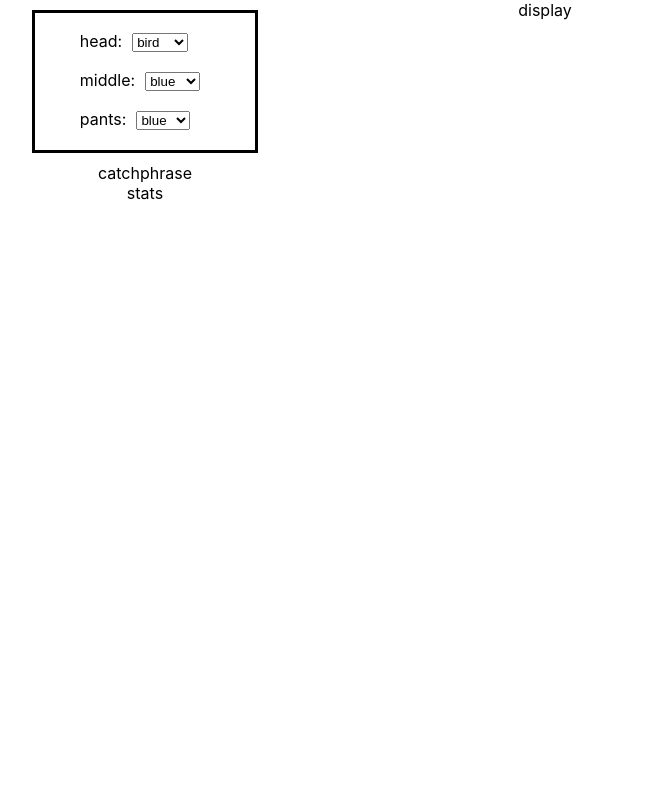
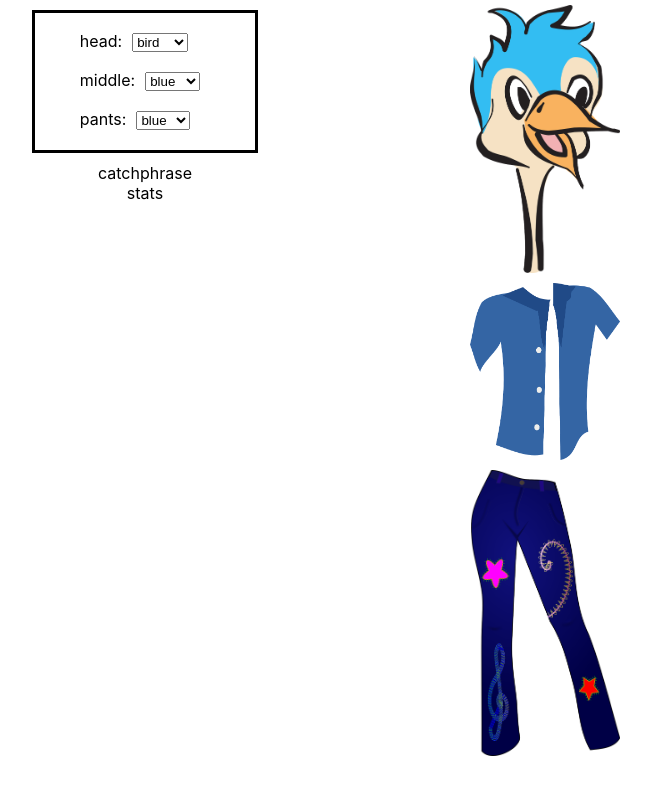
Before and after one commit to davejfish/character-builder-react, a React (Create React App) app: page / in a window 1280 px wide. Shown: the top 794 px of the page, without its empty margins (295-946 px from the left). Built offline with nearby package versions, Linux system fonts and the light colour scheme.

Commit message:
getting pictures

```diff
--- a/src/components/controls/controls.js
+++ b/src/components/controls/controls.js
@@ -2,13 +2,13 @@ import React from 'react';
 
 import './controls.css';
 
-export default function Controls() {
+export default function Controls({ setHead, setMiddle, setPants }) {
   return (
     <div className='controls'>
       <form>
         <label>
           head:
-          <select>
+          <select onClick={(e) => setHead(e.target.value)}>
             <option value='bird'>bird</option>
             <option value='dog'>dog</option>
             <option value='duck'>duck</option>
@@ -17,7 +17,7 @@ export default function Controls() {
         </label>
         <label>
           middle:
-          <select>
+          <select onClick={(e) => setMiddle(e.target.value)}>
             <option value='blue'>blue</option>
             <option value='dress'>dress</option>
             <option value='pink'>pink</option>
@@ -26,7 +26,7 @@ export default function Controls() {
         </label>
         <label>
           pants:
-          <select>
+          <select onClick={(e) => setPants(e.target.value)}>
             <option value='blue'>blue</option>
             <option value='dog'>dog</option>
             <option value='leg'>leg</option>
--- a/src/components/display/display.css
+++ b/src/components/display/display.css
@@ -0,0 +1,9 @@
+.character {
+  display: flex;
+  flex-direction: column;
+}
+
+.character img {
+  width: 150px;
+  margin: 5px;
+}
--- a/src/components/display/display.js
+++ b/src/components/display/display.js
@@ -2,8 +2,18 @@ import React from 'react';
 
 import './display.css';
 
-export default function Display() {
+export default function Display({ head, middle, pants }) {
   return (
-    <div>display</div>
+    <div className='character'>
+      <div>
+        <img src={`${process.env.PUBLIC_URL}/pics/${head}-head.png`} />
+      </div>
+      <div>
+        <img src={`${process.env.PUBLIC_URL}/pics/${middle}-middle.png`} />
+      </div>
+      <div>
+        <img src={`${process.env.PUBLIC_URL}/pics/${pants}-pants.png`} />
+      </div>
+    </div>
   );
 }
--- a/src/components/main/main.js
+++ b/src/components/main/main.js
@@ -14,14 +14,14 @@ export default function Main() {
   const [pants, setPants] = useState('blue');
 
   return (
-    <main>
+    <main className='section'>
       <div className='left'>
-        <Controls />
+        <Controls setHead={setHead} setMiddle={setMiddle} setPants={setPants}/>
         <Catchphrases />
         <Stats />
       </div>
       <div className='right'>
-        <Display />
+        <Display head={head} middle={middle} pants={pants} />
       </div>
     </main>
   );
```
